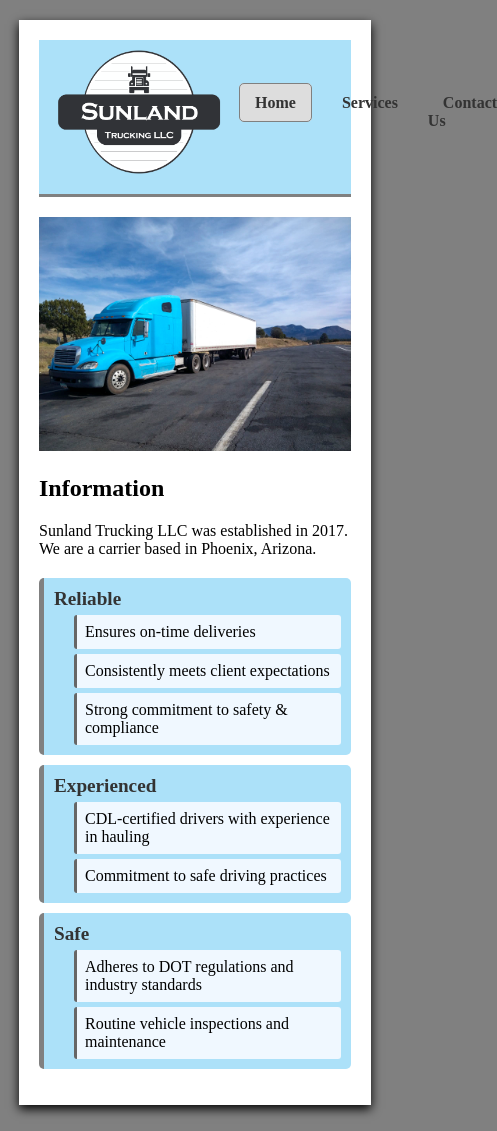
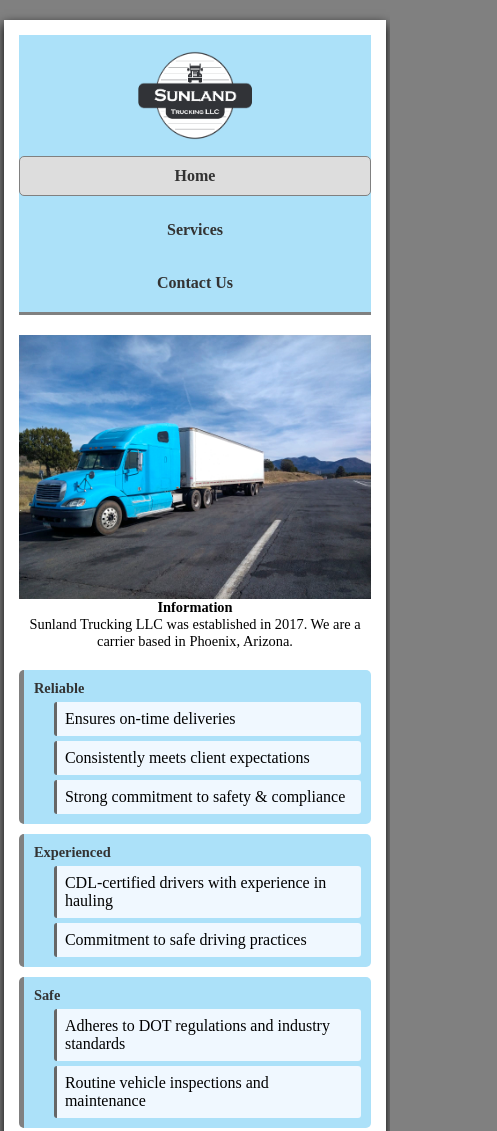
Before and after one commit to Cesar-Cordon211/sunlandtruckingllc, a plain HTML site: page index.html in a window 390 px wide. Shown: the top 1131 px of the page, 497 px wide, since content can reach past the window. Drawn offline with Linux system fonts and the light colour scheme.

Commit message:
Update main.css to adapt to a phone screen

```diff
--- a/main.css
+++ b/main.css
@@ -1,6 +1,12 @@
 /* General Styles */
+* {
+    margin: 0;
+    padding: 0;
+    box-sizing: border-box;
+}
+
 body {
-    background-color: gray; /* Outside background color */
+    background-color: gray;
     margin: 0;
     padding: 0;
     display: flex;
@@ -10,7 +16,7 @@ body {
 /* White div */
 .container {
     background-color: white;
-    width: 80%;
+    width: 90%;
     max-width: 1200px;
     padding: 20px;
     box-shadow: 0px 4px 10px rgba(0, 0, 0, 1);
@@ -18,19 +24,22 @@ body {
     margin-bottom: 20px;
 }
 
+/* Header */
 header {
     background-color: #ace1f9;
     display: flex;
     align-items: center;
     justify-content: space-between;
+    flex-wrap: wrap; /* Allows stacking on smaller screens */
     padding-bottom: 10px;
     border-bottom: 3px solid gray;
 }
 
 /* Logo styles */
 .logo {
-    width: 200px;
+    width: 180px;
     height: auto;
+    margin: 10px;
 }
 
 /* Navigation styles */
@@ -39,6 +48,26 @@ header {
     padding: 0;
     display: flex;
     gap: 15px;
+}
+
+/* Ensures navigation stacks on smaller screens */
+@media (max-width: 768px) {
+    .topnav {
+        flex-direction: column;
+        align-items: center;
+        width: 100%;
+    }
+
+    .topnav li {
+        width: 100%;
+        text-align: center;
+    }
+
+    .topnav a {
+        display: block;
+        width: 100%;
+        padding: 12px 0;
+    }
 }
 
 .topnav li {
@@ -52,13 +81,7 @@ header {
     padding: 10px 15px;
 }
 
-.topnav a:hover {
-    background-color: #ddd;
-    border-radius: 5px;
-    border: 1px solid gray;
-}
-
-.topnav a.active {
+.topnav a:hover, .topnav a.active {
     background-color: #ddd;
     border-radius: 5px;
     border: 1px solid gray;
@@ -69,26 +92,29 @@ header {
     width: 100%;
     height: auto;
     margin-top: 20px;
+    display: block;
 }
 
 /* Attributes section styling */
 .attributes {
-    list-style: none; /* Removes default bullet points */
+    list-style: none;
     padding: 0;
     margin-top: 20px;
 }
 
+/* Adjust text and layout for mobile */
 .attributes > li {
     font-size: 1.2rem;
     font-weight: bold;
     color: #333;
-    background-color: #ace1f9; /* Light blue background */
+    background-color: #ace1f9;
     padding: 10px;
     border-left: 5px solid gray;
     margin-bottom: 10px;
     border-radius: 5px;
 }
 
+/* Sublist styles */
 .attributes ul {
     list-style: none;
     padding-left: 20px;
@@ -99,14 +125,14 @@ header {
     font-size: 1rem;
     font-weight: normal;
     color: black;
-    background-color: #f0f8ff; /* Light background for sub-items */
+    background-color: #f0f8ff;
     padding: 8px;
     margin-top: 5px;
     border-radius: 3px;
     border-left: 3px solid #666;
 }
 
-/* Service list styles */
+/* Services list */
 .service {
     list-style: none;
     padding-left: 20px;
@@ -118,31 +144,81 @@ header {
     background-color: rgb(161, 161, 161);
     padding: 10px;
     margin-top: 5px;
-    border-left: 4px solid #ace1f9; /* Blue accent */
+    border-left: 4px solid #ace1f9;
     border-radius: 5px;
     line-height: 1.5;
 }
 
 /* Contact Us Card */
 .contact_us {
-    background-color: #f8f9fa; /* Light gray background */
+    background-color: #f8f9fa;
     padding: 20px;
     border-radius: 10px;
     box-shadow: 0px 4px 10px rgba(0, 0, 0, 0.2);
     max-width: 600px;
     margin: 20px auto;
     text-align: center;
-    border: 2px solid gray; /* Blue border */
+    border: 2px solid gray;
 }
 
+/* Contact card heading */
 .contact-card h3 {
     color: #333;
     font-size: 1.8rem;
     margin-bottom: 10px;
 }
 
+/* Contact card text */
 .contact-card p {
     font-size: 1rem;
     color: #555;
     line-height: 1.6;
 }
+
+/* Responsive adjustments */
+@media (max-width: 768px) {
+    .container {
+        width: 95%;
+        padding: 15px;
+    }
+
+    header {
+        flex-direction: column;
+        text-align: center;
+    }
+
+    .logo {
+        width: 150px;
+    }
+
+    h2, p {
+        text-align: center;
+        font-size: 1rem;
+    }
+
+    .attributes li {
+        font-size: 1rem;
+    }
+
+    .contact_us {
+        width: 90%;
+    }
+}
+
+@media (max-width: 480px) {
+    .container {
+        width: 98%;
+    }
+
+    .logo {
+        width: 140px;
+    }
+
+    h2, p {
+        font-size: 0.9rem;
+    }
+
+    .attributes li {
+        font-size: 0.9rem;
+    }
+}
```
